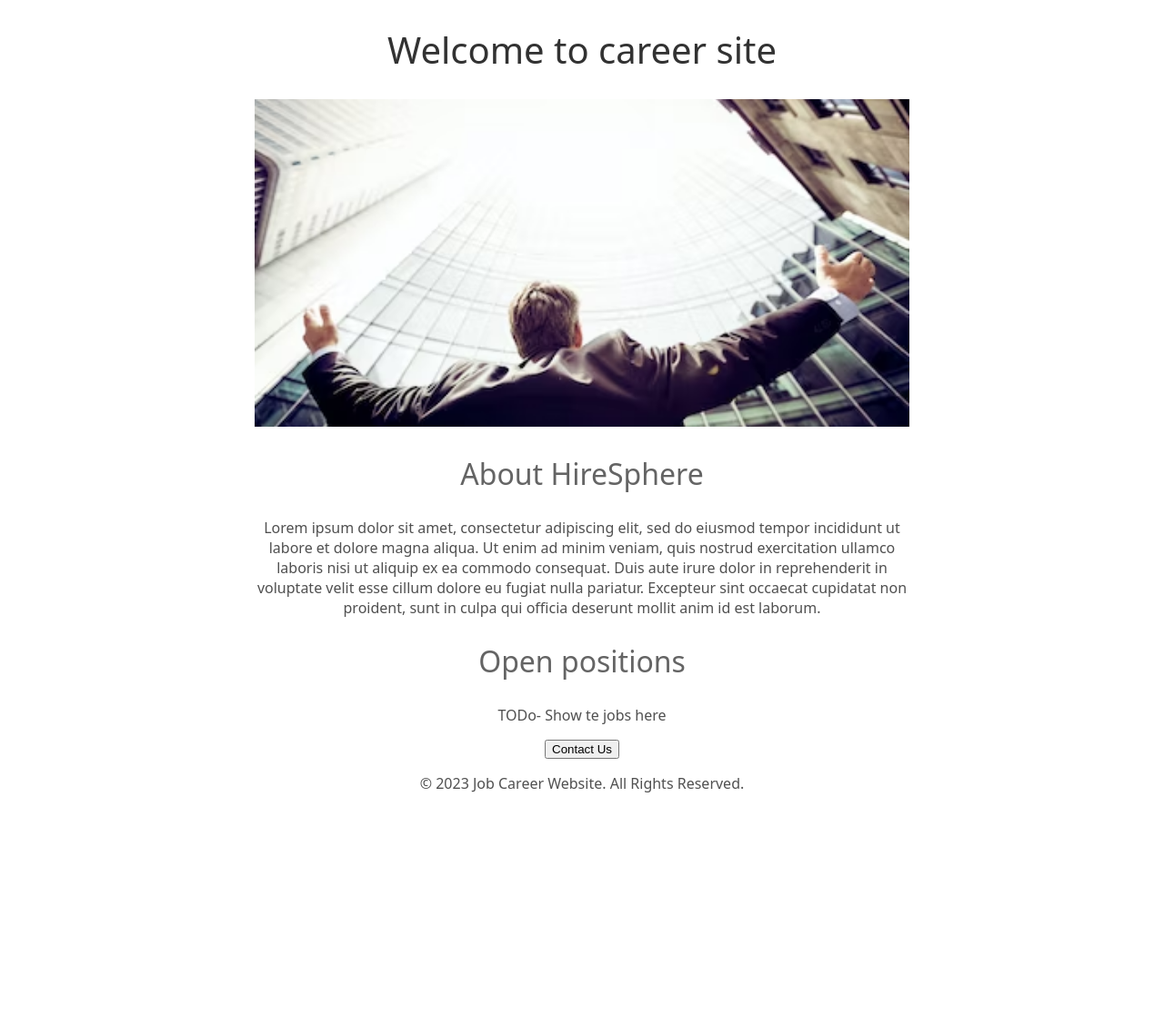
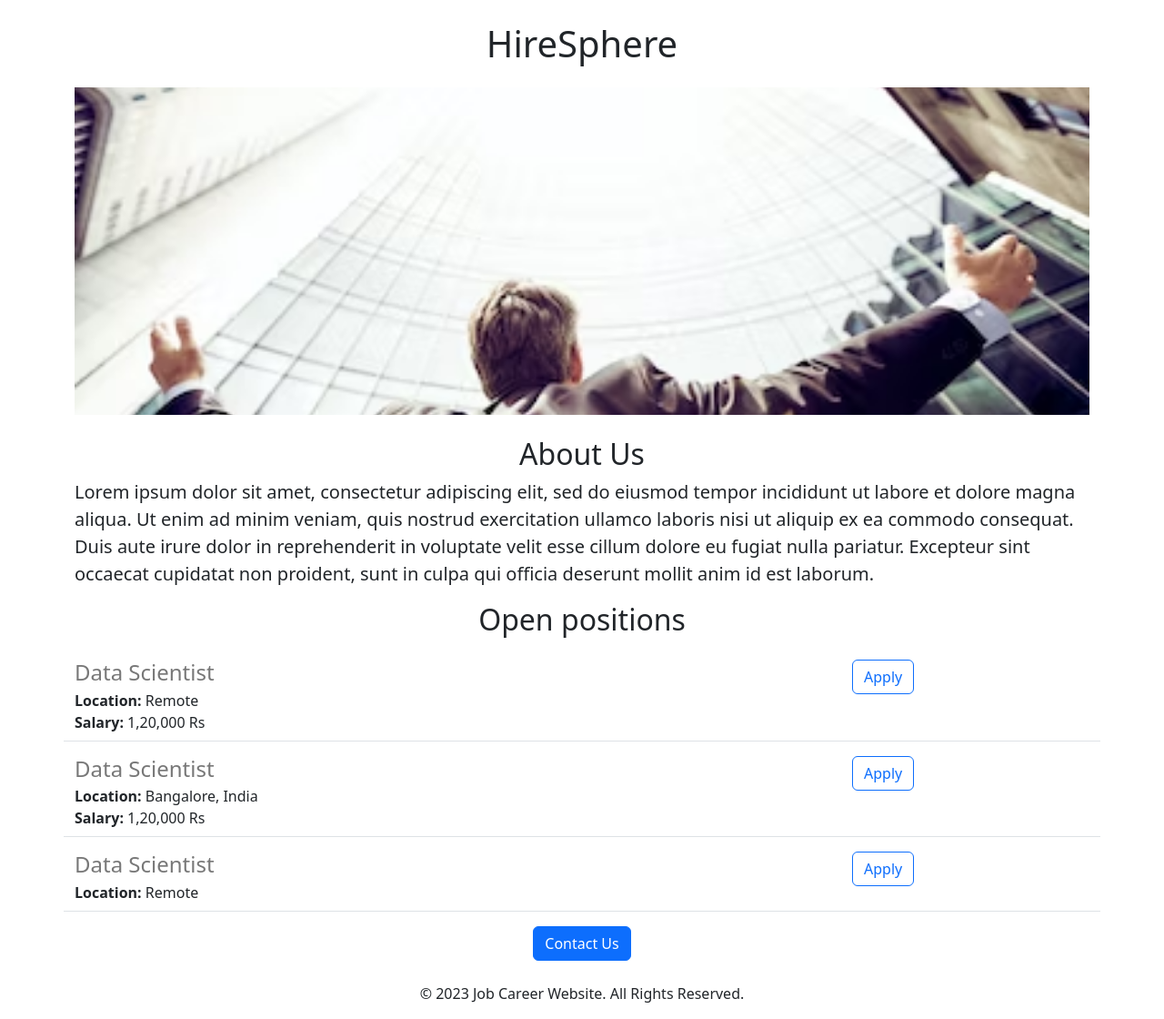
Before and after one commit to shivaniamborkar/hiresphere, a Flask app: page / in a window 1280 px wide. Shown: the whole page at 91% size. Before the commit the page ends 871 px from the top, so only its background shows below. Run offline with Flask 2, Linux system fonts and the light colour scheme.

Commit message:
added dynamic data

```diff
--- a/app.py
+++ b/app.py
@@ -1,10 +1,36 @@
-from flask import Flask, render_template
+from flask import Flask, render_template, jsonify
 
 app = Flask(__name__)
 
+JOBS = [
+    {
+    'id' : 1,
+    'title' : 'Data Scientist',
+    'location' : 'Remote',
+    'salary' : '1,20,000 Rs'
+    },
+
+    {
+    'id' : 2,
+    'title' : 'Data Scientist',
+    'location' : 'Bangalore, India',
+    'salary' : '1,20,000 Rs'
+    },
+
+    {
+    'id' : 3,
+    'title' : 'Data Scientist',
+    'location' : 'Remote',
+    }
+]
+
 @app.route('/')
 def hello_world():
-    return render_template('home.html')
+    return render_template('home.html', jobs=JOBS)
+
+@app.route("/api/jobs")
+def list_jobs():
+    return jsonify(JOBS)
 
 if __name__ == '__main__':
     app.run(host='0.0.0.0', debug=True)
--- a/templates/home.html
+++ b/templates/home.html
@@ -4,25 +4,37 @@
     <title>
         HireSphere
     </title>
-    <link rel="stylesheet" type="text/css" href="/static/stylesheet/style.css" />
+    <meta charset="utf-8">
+    <meta name="viewport" content="width=device-width, initial-scale=1">
+    <link href="https://cdn.jsdelivr.net/npm/bootstrap@5.3.0-alpha2/dist/css/bootstrap.min.css" rel="stylesheet" integrity="sha384-aFq/bzH65dt+w6FI2ooMVUpc+21e0SRygnTpmBvdBgSdnuTN7QbdgL+OapgHtvPp" crossorigin="anonymous">
+
+    <!-- <link rel="stylesheet" type="text/css" href="/static/stylesheet/style.css" /> -->
+    <style>
+        #banner{
+            width: 100%;
+            height: 360px;
+            object-fit: cover;
+        }
+    </style>
 </head>
 <body>
-<div id="container">
-    <h1>Welcome to career site</h1>
-    <image id= "banner" src="http://127.0.0.1:5000/static/banner1.jpeg" >
-    <h2>About HireSphere</h2>
-    <p>
+<div class="container">
+    <h1 class="text-center mt-4 mb-4">HireSphere</h1>
+    <image class="img-fluid" id= "banner" src="http://127.0.0.1:5000/static/banner1.jpeg" >
+    <h2 class="text-center mt-4 mb-2">About Us</h2>
+    <p class="lead">
         Lorem ipsum dolor sit amet, consectetur adipiscing elit, sed do eiusmod tempor incididunt ut labore et dolore magna aliqua. Ut enim ad minim veniam, quis nostrud exercitation ullamco laboris nisi ut aliquip ex ea commodo consequat. Duis aute irure dolor in reprehenderit in voluptate velit esse cillum dolore eu fugiat nulla pariatur. Excepteur sint occaecat cupidatat non proident, sunt in culpa qui officia deserunt mollit anim id est laborum.
     </p>
-    <h2>Open positions</h2>
-    <p>TODo- Show te jobs here</p>
-    <div style="text-align: center;">
-        <button>Contact Us</button>
+    <h2 class="text-center mt-2 mb-4">Open positions</h2>
+    <div>{% for job in jobs %}
+        {% include 'jobitem.html' %}
+        {% endfor %}
+    </div>
+    <div class="text-center">
+        <button class="btn btn-primary btn-large">Contact Us</button>
+        <p class="mt-4">&copy; 2023 Job Career Website. All Rights Reserved.</p>
     </div>
 </div>
-<footer>
-    <p>&copy; 2023 Job Career Website. All Rights Reserved.</p>
-</footer>
 </body>
 
 </html>
--- /dev/null
+++ b/templates/jobitem.html
@@ -0,0 +1,14 @@
+    <div class="border-bottom row" style="margin-bottom: 16px; padding-bottom: 8px;">
+        <div class="col-9">
+            <h4 style="color: rgb(120,120,120); margin-bottom:4px;">{{job['title']}}</h4>
+            <div> <b>Location:</b> {{ job['location']}}</div>
+
+            {% if 'salary' in job %}
+            <div><b>Salary:</b> {{ job['salary']}}</div>
+            {% endif %}
+        </div>
+
+        <div class="col-3">
+            <button class="btn btn-outline-primary">Apply</button>
+        </div>
+    </div>
```
